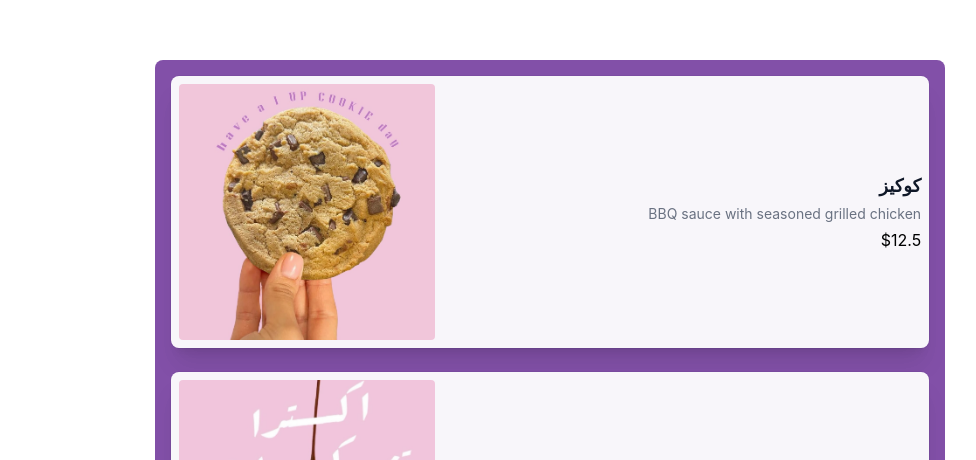
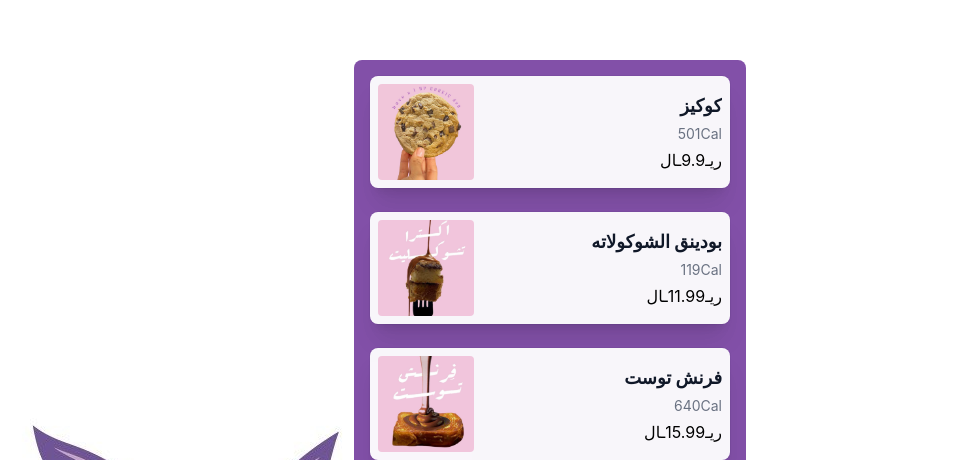
Before and after one commit to aljazikb/OneUp-menu, a React (Vite) app: page / in a window 1280 px wide. Shown: the part 340-800 px from the top of the page, without its empty margins (90-1066 px from the left). Built offline with nearby package versions, Linux system fonts and the light colour scheme.

Commit message:
4  commit

```diff
--- a/src/component/Item.jsx
+++ b/src/component/Item.jsx
@@ -5,15 +5,15 @@ function Item({item}) {
     return(
         <>
 
-         <div className=" bg-white/95 rounded-lg px-2 py-2  shadow-xl ring ring-gray-900/5 flex items-center ">
+         <div className=" bg-white/95 rounded-lg px-2 py-2  shadow-xl ring ring-gray-900/5 flex items-center w-full min-w-90">
 
-              <div className="w-3xs ">
-                <img className="rounded img-fluid " src={item.img} alt={item.name}/>
+              <div className="flex-shrink-0 w-24 h-24">
+                <img className="rounded w-full h-full object-cover" src={item.img} alt={item.name}/>
             </div>
-            <div className="flex flex-col items-end gap-1 flex-1">
-              <h3 className="text-lg font-bold text-gray-900">{item.name}</h3>
-              <p className="text-gray-500 text-sm">{item.desc}</p>
-              <span>${item.price}</span>
+            <div className="flex flex-col items-end gap-1 flex-1 min-w-0">
+              <h3 className="text-lg font-bold text-gray-900 truncate w-full text-right">{item.name}</h3>
+              <p className="text-gray-500 text-sm truncate w-full text-right">{item.desc}</p>
+              <span className="text-right">ريـ{item.price }ـال  </span>
             </div>
         </div>
 
--- a/src/items.jsx
+++ b/src/items.jsx
@@ -9,44 +9,44 @@ const Items = [
     {
         id: 1,
         name: "كوكيز",
-        desc: "BBQ sauce with seasoned grilled chicken",
+        desc: "501Cal",
         img: IMG_3033,
-        price: 12.5
+        price: 9.9
     },
     {
         id: 2,
-        name: "Chicken Mushtoom",
-        desc: "Italian sausage, ham, black olive",
+        name: "بودينق الشوكولاته",
+        desc: "119Cal",
         img: IMG_3034,
-        price: 14.5
+        price: 11.99
     },
     {
         id: 3,
-        name: "Chicken Noodles",
-        desc: "Bacon, ham sausage",
+        name: "فرنش توست",
+        desc: "640Cal",
         img: IMG_3035 ,
-        price: 12.5
+        price: 15.99
     },
     {
         id: 4,
-        name: "Pasta Salmon",
-        desc: "Sliced mushrooms, green pepper, red onion, tomato and pizza mozzarella",
+        name: "قهوة سوداء حار- بار كبير",
+        desc: "3Cal",
         img: IMG_3036,
-        price: 11.5
+        price: 6.9
     },
     {
         id: 5,
-        name: "Chicken Peanut Buttor",
-        desc: "Italian sausage, pepperoni, sliced mushroom",
+        name: "قهوة سوداء حار-بارد صغير",
+        desc: "2Cal",
         img:IMG_3037,
-        price: 14.5
+        price: 4.9
     },
     {
         id: 6,
-        name: "Pepperoni",
-        desc: "Double pepperoni and extra pizza mozzarella.",
+        name: "كرنشي شوكولاته",
+        desc: "70Cal",
         img: IMG_3039,
-        price: 9.99
+        price: 13.99
     },
 ];
 
```
